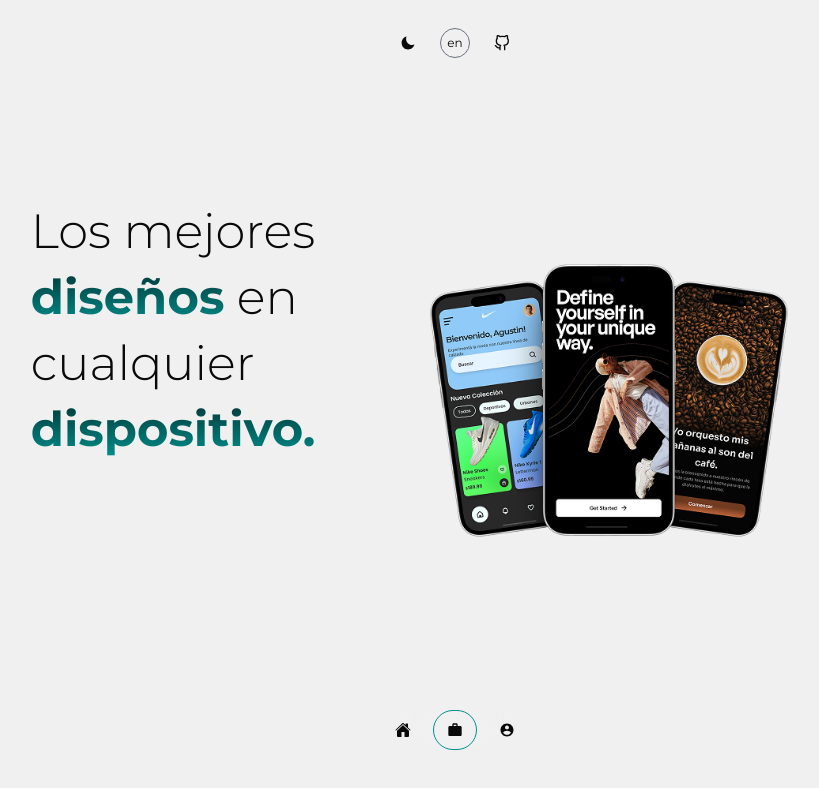
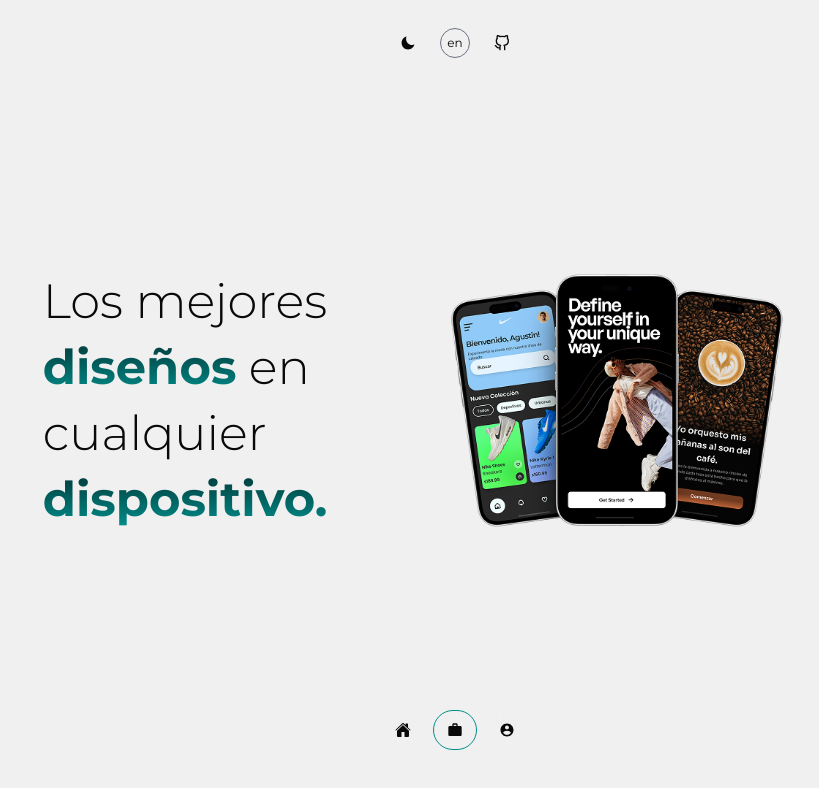
Before and after one commit to Marino-404/PortfolioWeb, a Next.js app: page /skills in a window 1280 px wide. Shown: the top 788 px of the page, without its empty margins (185-1004 px from the left). Built offline with nearby package versions, Linux system fonts and the light colour scheme.

Commit message:
Producción

```diff
--- a/app/skills/page.tsx
+++ b/app/skills/page.tsx
@@ -16,9 +16,10 @@ export default function SkillsComponent() {
     <div
       className={`${containerStyle} flex flex-col items-center justify-center`}
     >
-      <div className="flex flex-col md:flex-row items-center md:items-start justify-center gap-6 px-4 py-8">
+      <div className="flex flex-col md:flex-row items-center justify-center gap-10 py-12 px-4 max-w-6xl mx-auto">
+        {/* Texto */}
         <motion.div
-          className="text-center md:text-left"
+          className="text-center md:text-left flex-1"
           initial={{ opacity: 0, x: -20 }}
           animate={{ opacity: 1, x: 0 }}
           transition={{ duration: 1 }}
@@ -48,8 +49,9 @@ export default function SkillsComponent() {
           </h1>
         </motion.div>
 
+        {/* Imagen */}
         <motion.div
-          className="flex-[0.9] flex justify-center items-center"
+          className="flex flex justify-center items-center"
           initial={{ opacity: 0, x: 20 }}
           animate={{ opacity: 1, x: 0 }}
           transition={{ duration: 1 }}
@@ -57,9 +59,9 @@ export default function SkillsComponent() {
           <Image
             src="/mockup sin fondo.png"
             alt="Mockup Design"
-            width={600}
-            height={600}
-            className="w-[300px] md:w-[500px] lg:w-[600px] object-contain"
+            width={800}
+            height={800}
+            className="w-[500px] md:w-[500px] lg:w-[500px] object-contain"
           />
         </motion.div>
       </div>
```
